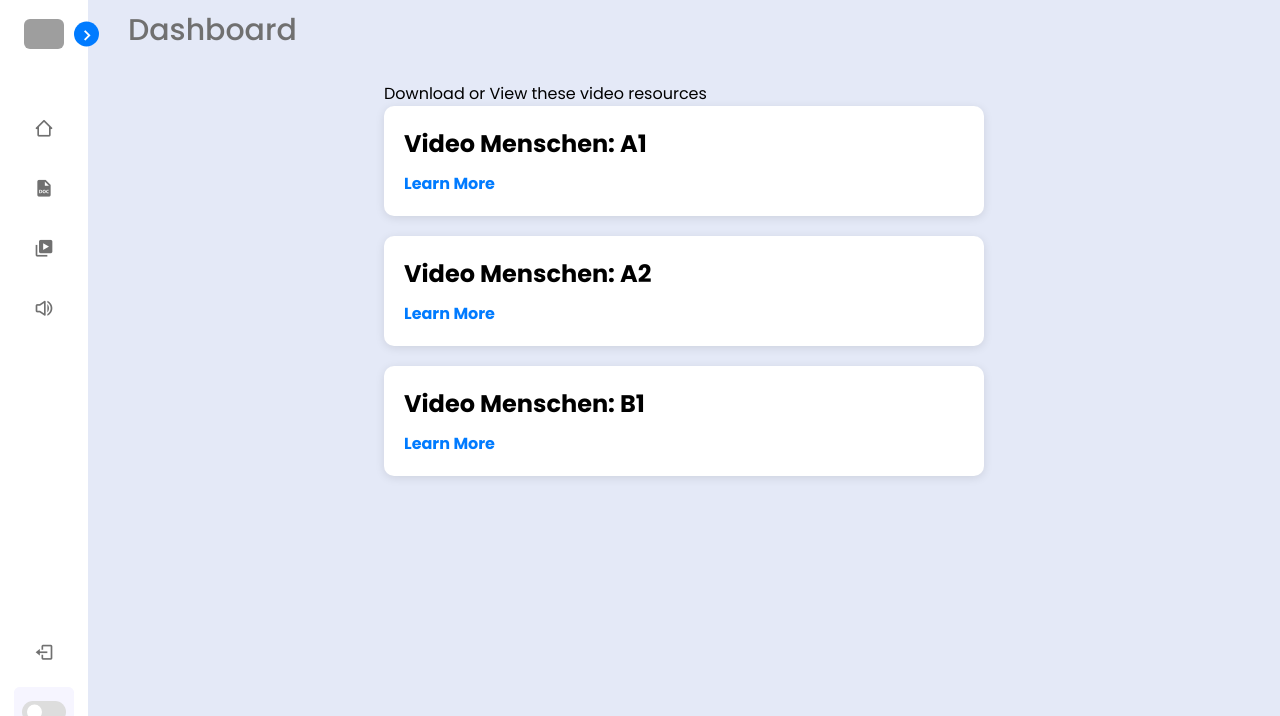
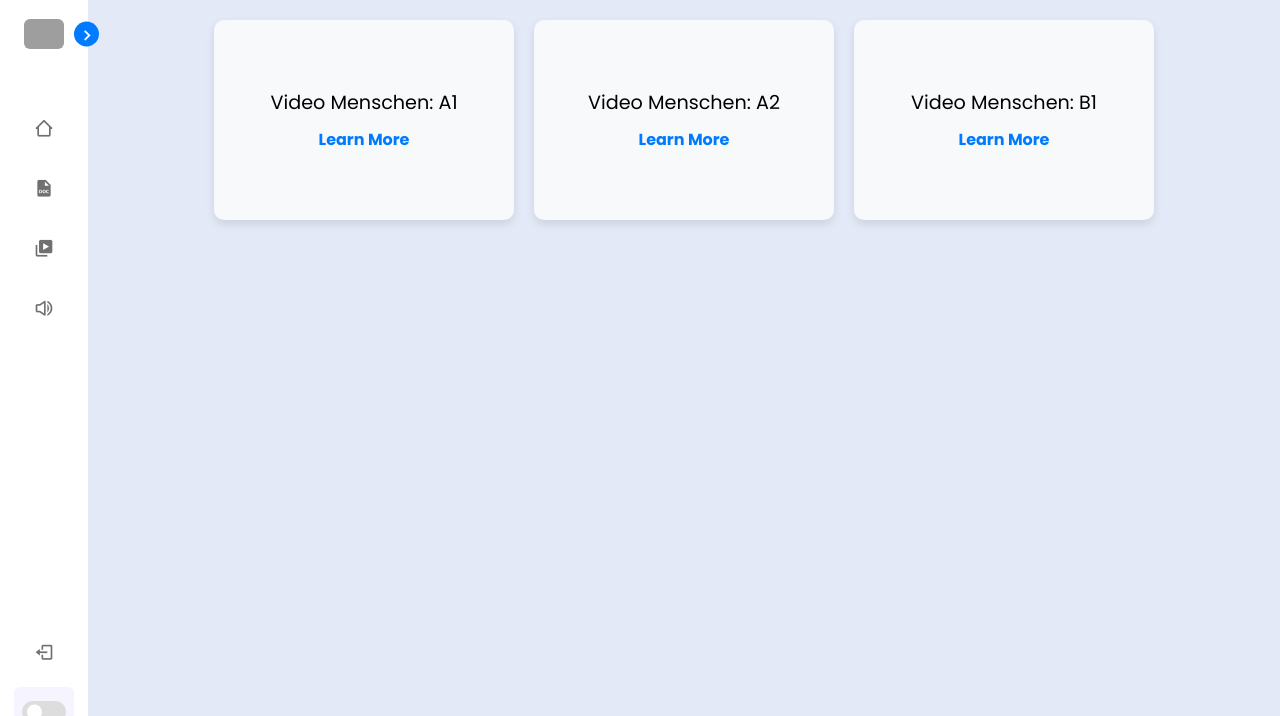
Before and after one commit to ronnyonjetech/GermanInstituteUI, a Django app: page /video/download-video/ in a window 1280 px wide. Shown: the top 716 px of the page. Run offline with Django 5.2, Linux system fonts and the light colour scheme; parts of the project's set-up code (start-up, migrations or seed data) failed here and were passed over; grey boxes are pictures that could not be loaded.

Commit message:
last commit

```diff
--- a/GermanInstituteUI/templates/files_base.html
+++ b/GermanInstituteUI/templates/files_base.html
@@ -7,7 +7,11 @@
       href="https://unpkg.com/boxicons@2.1.4/css/boxicons.min.css"
       rel="stylesheet"
     />
-
+    <link
+      rel="icon"
+      href="https://germaninstitute.co.ke/wp-content/uploads/2024/05/cropped-FAV-Icon-192x192.png"
+      sizes="192x192"
+    />
     <title>Document</title>
     <style>
       @import url("https://fonts.googleapis.com/css2?family=Poppins:ital,wght@0,100;0,200;0,300;0,400;0,500;0,600;0,700;0,800;0,900;1,100;1,200;1,300;1,400;1,500;1,600;1,700;1,800;1,900&display=swap");
@@ -43,7 +47,7 @@
     {% include "header.html" %}
     <!-- <h1>File Base Welcome</h1> -->
     <section class="home">
-      <div class="text">Dashboard</div>
+      <!-- <div class="text">Dashboard</div> -->
 
       {% block content %} {% endblock %}
     </section>
--- a/GermanInstituteUI/video/templates/video_landing.html
+++ b/GermanInstituteUI/video/templates/video_landing.html
@@ -1,52 +1,76 @@
 {% extends 'files_base.html' %} {% block content %}
 <style>
-  /* Custom styling for video cards */
-  .card-container {
-    max-width: 600px;
-    margin: 20px auto; /* Added margin to create space at the top */
+  /* Custom styling for file cards */
+  #main {
+    padding-top: 20px; /* Add some space at the top */
   }
-  .video-card {
-    background-color: #fff;
-    border-radius: 10px;
-    box-shadow: 0px 2px 10px rgba(0, 0, 0, 0.1);
+
+  .file-container {
+    display: flex; /* Use flexbox layout */
+    flex-wrap: wrap; /* Allow cards to wrap to the next line */
+    justify-content: center; /* Center align cards horizontally */
+    gap: 20px; /* Add space between cards */
+  }
+
+  .file-card {
+    width: calc(50% - 20px); /* Two cards per row */
+    max-width: 300px; /* Limit card width */
+    height: 200px;
+    background-color: #f8f9fa; /* Light background color */
+    border-radius: 10px; /* Rounded corners */
+    box-shadow: 0 4px 8px rgba(0, 0, 0, 0.1); /* Add shadow */
+    display: flex;
+    flex-direction: column;
+    justify-content: center;
+    align-items: center;
+    text-align: center;
     transition: transform 0.3s ease;
     cursor: pointer;
-    margin-bottom: 20px; /* Added margin-bottom to create space between cards */
   }
-  .video-card:hover {
-    transform: translateY(-5px);
+
+  .file-card:hover {
+    transform: translateY(-5px); /* Lift card up on hover */
   }
-  .video-card .card-body {
-    padding: 20px;
+
+  .file-title {
+    font-size: 1.2em; /* Title font size */
+    margin-bottom: 10px; /* Bottom margin for title */
   }
-  .video-card h3 {
-    font-size: 1.5em;
-    margin-bottom: 10px;
+
+  .file-link {
+    text-decoration: none; /* Remove underline */
+    color: #007bff; /* Link color */
+    font-weight: bold; /* Bold text */
   }
-  .video-card a {
-    display: block;
-    color: #007bff;
-    text-decoration: none;
-    font-weight: bold;
+
+  .file-link:hover {
+    text-decoration: underline; /* Underline on hover */
   }
-  .video-card a:hover {
-    text-decoration: underline;
+
+  @media screen and (max-width: 768px) {
+    .file-card {
+      width: calc(100% - 20px); /* Full width for smaller screens */
+    }
   }
 </style>
 
 <main id="main">
   <div class="vertical-space">
-    <div class="card p-3 card-container">
-      <div class="card-header">Download or View these video resources</div>
-      <div class="row" id="video-container"></div>
+    <div class="card p-3">
+      <!-- <div class="card-header">Download or view these files</div> -->
+      <div class="container">
+        <div class="row file-container" id="file-container">
+          <!-- File resource cards will be dynamically generated here -->
+        </div>
+      </div>
     </div>
   </div>
 </main>
 
 <script>
   document.addEventListener("DOMContentLoaded", function () {
-    const videoContainer = document.getElementById("video-container");
-    const videos = [
+    const fileContainer = document.getElementById("file-container");
+    const fileResources = [
       {
         title: "Video Menschen: A1",
         url: "{% url 'video-menschen' %}?class_level=A1",
@@ -61,38 +85,22 @@
       },
     ];
 
-    videos.forEach((video) => {
+    fileResources.forEach((file) => {
       const card = document.createElement("div");
-      card.classList.add(
-        "col-md-6",
-        "my-3",
-        "wider-card",
-        "card-center",
-        "video-card"
-      );
+      card.classList.add("file-card");
 
-      const cardContent = document.createElement("div");
-      cardContent.classList.add("card-content");
-
-      const cardBody = document.createElement("div");
-      cardBody.classList.add("card-body");
-
-      const title = document.createElement("h3");
-      title.textContent = video.title;
+      const title = document.createElement("div");
+      title.classList.add("file-title");
+      title.textContent = file.title;
 
       const link = document.createElement("a");
-      link.href = video.url;
+      link.href = file.url;
+      link.classList.add("file-link");
       link.textContent = "Learn More";
-      link.style.display = "block";
-      link.style.color = "#007bff";
-      link.style.textDecoration = "none";
-      link.style.fontWeight = "bold";
 
-      cardBody.appendChild(title);
-      cardBody.appendChild(link);
-      cardContent.appendChild(cardBody);
-      card.appendChild(cardContent);
-      videoContainer.appendChild(card);
+      card.appendChild(title);
+      card.appendChild(link);
+      fileContainer.appendChild(card);
     });
   });
 </script>
```
Also changed, not shown: GermanInstituteUI/audio/templates/audio_landing.html (+30 -21 lines), GermanInstituteUI/germanFiles/templates/Menschen_A1.html (+64 -77 lines), GermanInstituteUI/home/templates/home.html (+106 -1 lines), 3 other files.
